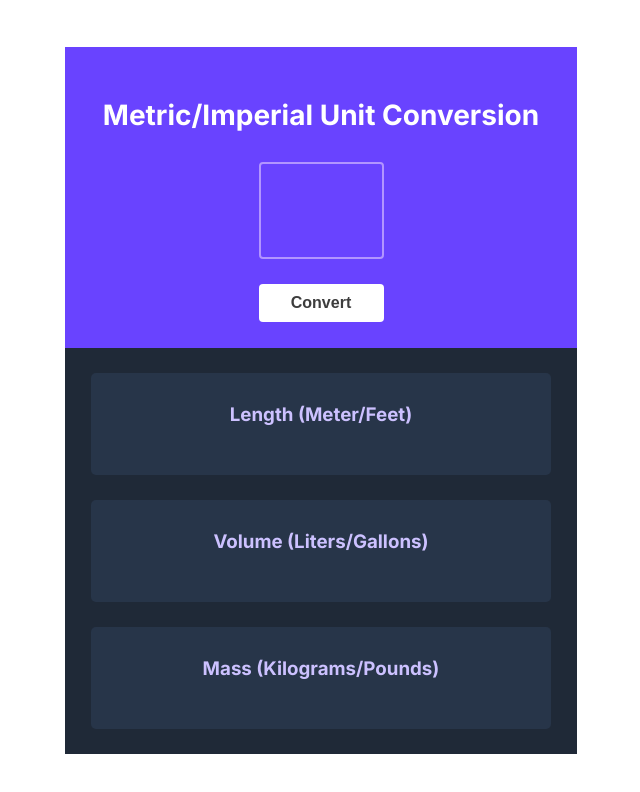
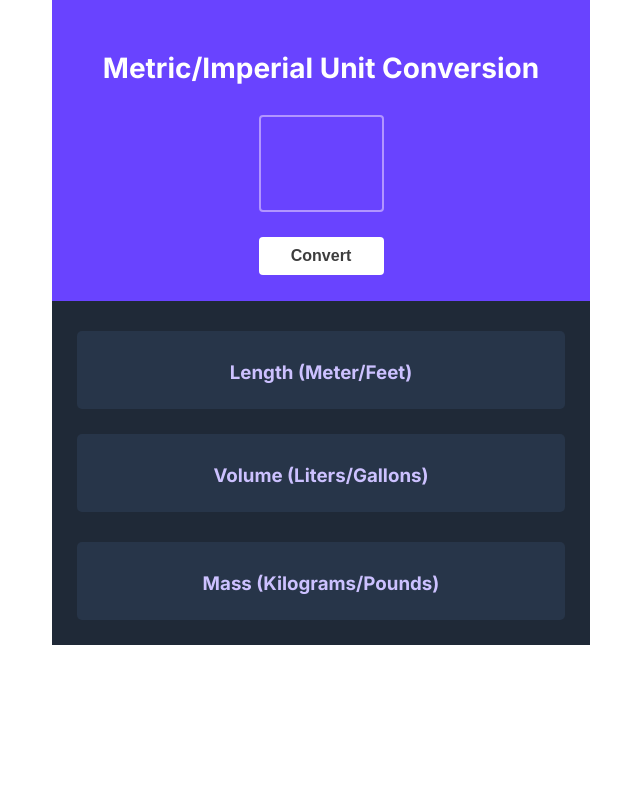
Before and after one commit to thenotoriousob/unit-converter, a plain HTML site: page index.html in a window 1280 px wide. Shown: the whole page, without its empty margins (319-959 px from the left). Drawn offline with Linux system fonts and the light colour scheme.

Commit message:
Made improvements to the css after the code review
Credit to Paul for his suggestions

```diff
--- a/index.css
+++ b/index.css
@@ -1,17 +1,25 @@
 *,
 *::before,
 *::after {
+    margin: 0;
+    padding: 0;
     box-sizing: border-box;
 }
 
 body {
-    margin: 0 auto;
-    width: 40%;
+    /*
+        REV: suggest you do not set body width or margin
+        but instead set container the width and margin.
+        Note that I opted to use a default width of 100%.
+    */
     display: flex;
     flex-direction: column;
-    justify-content: center;
     align-items: center;
-    height: 100vh;
+
+    /*  Was used to center the content vertically but not needed in this project
+        justify-content: center;
+        height: 100vh;
+    */
 }
 
 body, input {
@@ -24,21 +32,15 @@ input {
     font-size: 52px;
     border: 2px solid #B295FF;
     padding: 15px;
-    /* field-sizing: content; */
+    /* Added this to adjust the size of the field but not supported in all browsers
+      field-sizing: content;
+    */
 }
 
 input, button {
     width: 125px;
-    /* max-width: 500px; */
     font-weight: bold;
     border-radius: 4px;
-}
-
-/* Remove the spin buttons from the number input */
-input[type='number']::-webkit-inner-spin-button,
-input[type='number']::-webkit-outer-spin-button {
-    -webkit-appearance: none;
-    margin: 0;
 }
 
 input, .hero {
@@ -60,7 +62,8 @@ button:hover {
 }
 
 h1 {
-    margin: 20px auto 30px;
+    /* Changed left/right margin so that the title won't touch the container */
+    margin: 20px 50px 30px;
     font-size: 28px;
 }
 
@@ -72,11 +75,19 @@ h3 {
 p {
     margin: 10px 0;
     font-size: 14px;
-    height: 14px;
+
+    /* Changed height to line-height this means the element adjusts in
+       height when more than 1 line, height means it would overflow the element */
+    line-height: 14px;
 }
 
 .container {
-    width: 100%;
+    /* Better to set the container's min-width and auto center margins. Removing the %
+       stops the container and its contents getting really small when
+       adjusting the size of the screen */
+    /* width: 100%; */
+    min-width: 350px;
+    max-width: 550px;
     background: #1F2937;
 }
 
@@ -87,9 +98,26 @@ p {
 }
 
 .conversion-card {
+    /* Changed width to used max/min widths for responsive UI */
+    /* width: 90%; */
+    max-width: 500px;
+    min-width: 330px;
+
+    /* Made margin consistent on all sides */
+    margin: 25px;
+
+    /* adjusted left/right padding */
+    padding: 30px 5px 15px 5px;
+
     background: #273549;
-    padding: 30px 50px 15px 50px;
-    margin: 25px auto;
-    width: 90%;
     border-radius: 5px;
 }
+
+/* Added from review */
+.first-card {
+  margin-top: 30px;
+}
+
+.last-card {
+  margin-bottom: 30px;
+}
--- a/index.html
+++ b/index.html
@@ -10,15 +10,16 @@
     <body>
         <div class="container">
             <div class="hero">
-                <h1>Metric/Imperial Unit Conversion</h1>
+                <!-- Added nobr tags to keep "Unit Conversion" together -->
+                <h1>Metric/Imperial <nobr>Unit Conversion</nobr></h1>
                 <input type="text" id="units" maxlength="6">
                 <button id="convert-btn">Convert</button>
             </div>
-            <div class="conversion-card">
+            <div class="conversion-card first-card">
                 <h3>Length (Meter/Feet)</h3>
                 <p id="length"></p>
             </div>
-            <div class="conversion-card">
+            <div class="conversion-card last-card">
                 <h3>Volume (Liters/Gallons)</h3>
                 <p id="volume"></p>
             </div>
```
